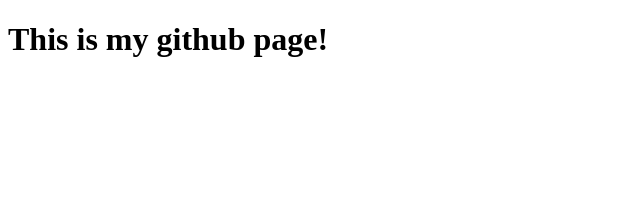
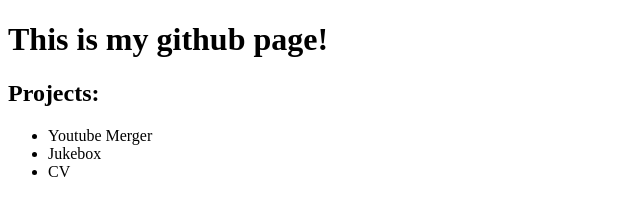
Before and after one commit to dawfunes/dawfunes.github.io, a plain HTML site: page index.html in a window 1280 px wide. Shown: the whole page, without its empty margins (0-640 px from the left). Drawn offline with Linux system fonts and the light colour scheme.

Commit message:
Added some basic project enum

```diff
--- a/index.html
+++ b/index.html
@@ -7,5 +7,11 @@
 </head>
 <body>
     <h1>This is my github page!</h1>
+    <h2>Projects:</h2>
+    <ul>
+        <li>Youtube Merger</li>
+        <li>Jukebox</li>
+        <li>CV</li>
+    </ul>
 </body>
 </html>
```
